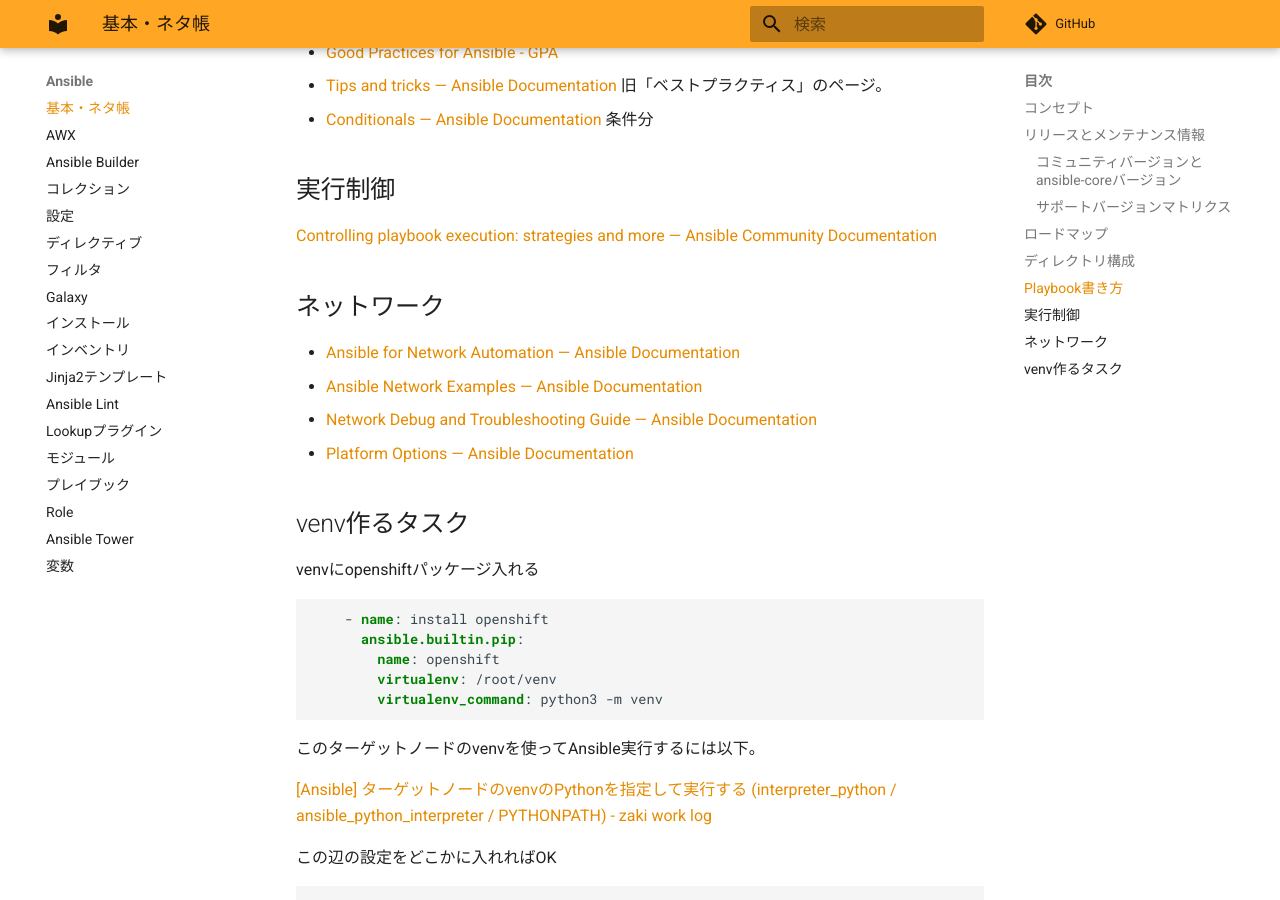
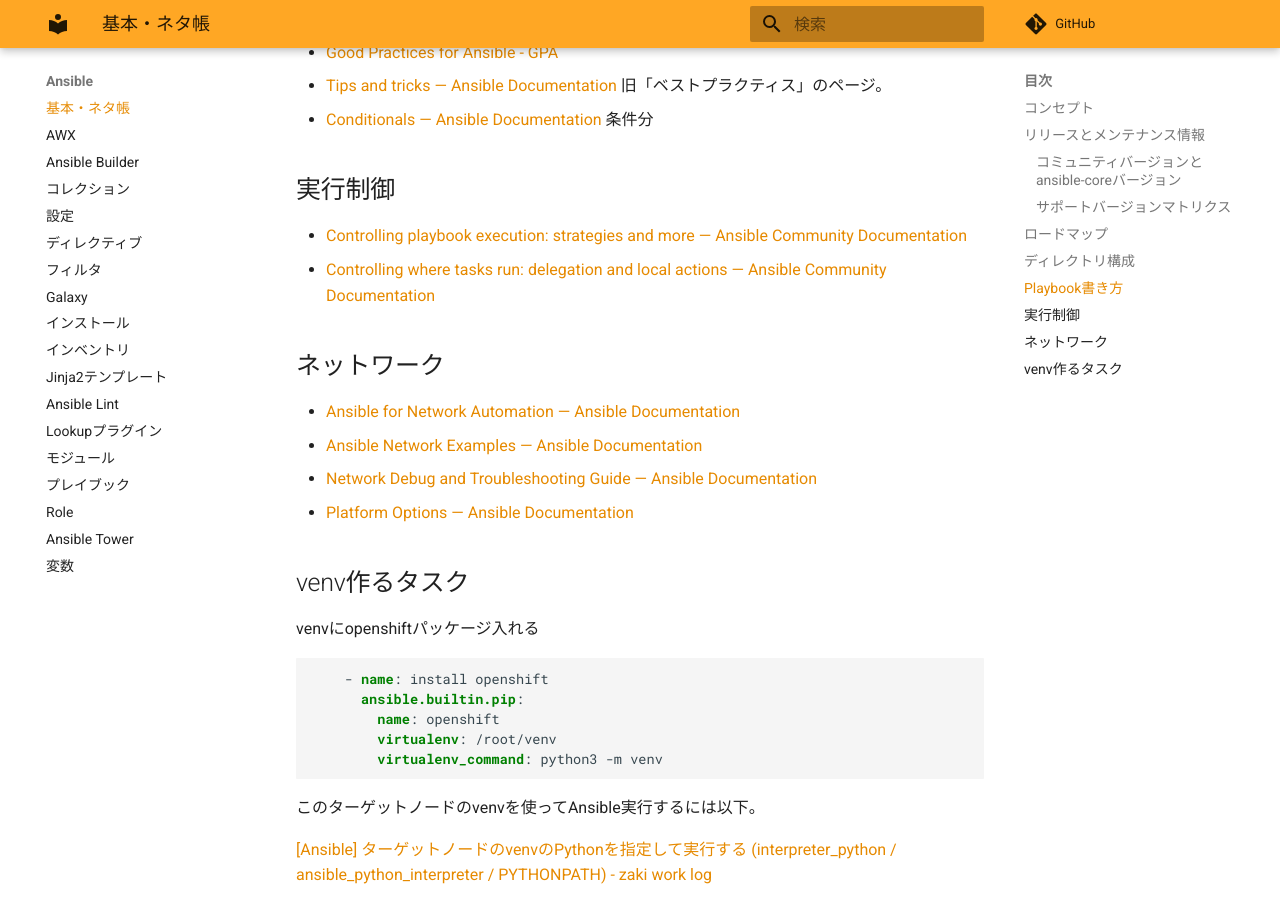
Before and after one commit to zaki-lknr/docs, an MkDocs documentation site: the page built from docs/Ansible/index.md, in a window 1280 px wide and 900 px high, scrolled down 1063 px. Built offline with MkDocs 1.6.1 and Material for MkDocs 9.7.7, drawn with Linux system fonts in a browser that asks for light colours; comment, search, counter and statistics services are not loaded.

Commit message:
add: ansible: delegation関連のリンク

```diff
--- a/docs/Ansible/index.md
+++ b/docs/Ansible/index.md
@@ -38,7 +38,8 @@ Release and maintenanceの中の[ansible-core support matrix](https://docs.ansib
 
 ## 実行制御
 
-[Controlling playbook execution: strategies and more — Ansible Community Documentation](https://docs.ansible.com/ansible/latest/playbook_guide/playbooks_strategies.html)
+- [Controlling playbook execution: strategies and more — Ansible Community Documentation](https://docs.ansible.com/ansible/latest/playbook_guide/playbooks_strategies.html)
+- [Controlling where tasks run: delegation and local actions — Ansible Community Documentation](https://docs.ansible.com/ansible/latest/playbook_guide/playbooks_delegation.html)
 
 ## ネットワーク
 
```
